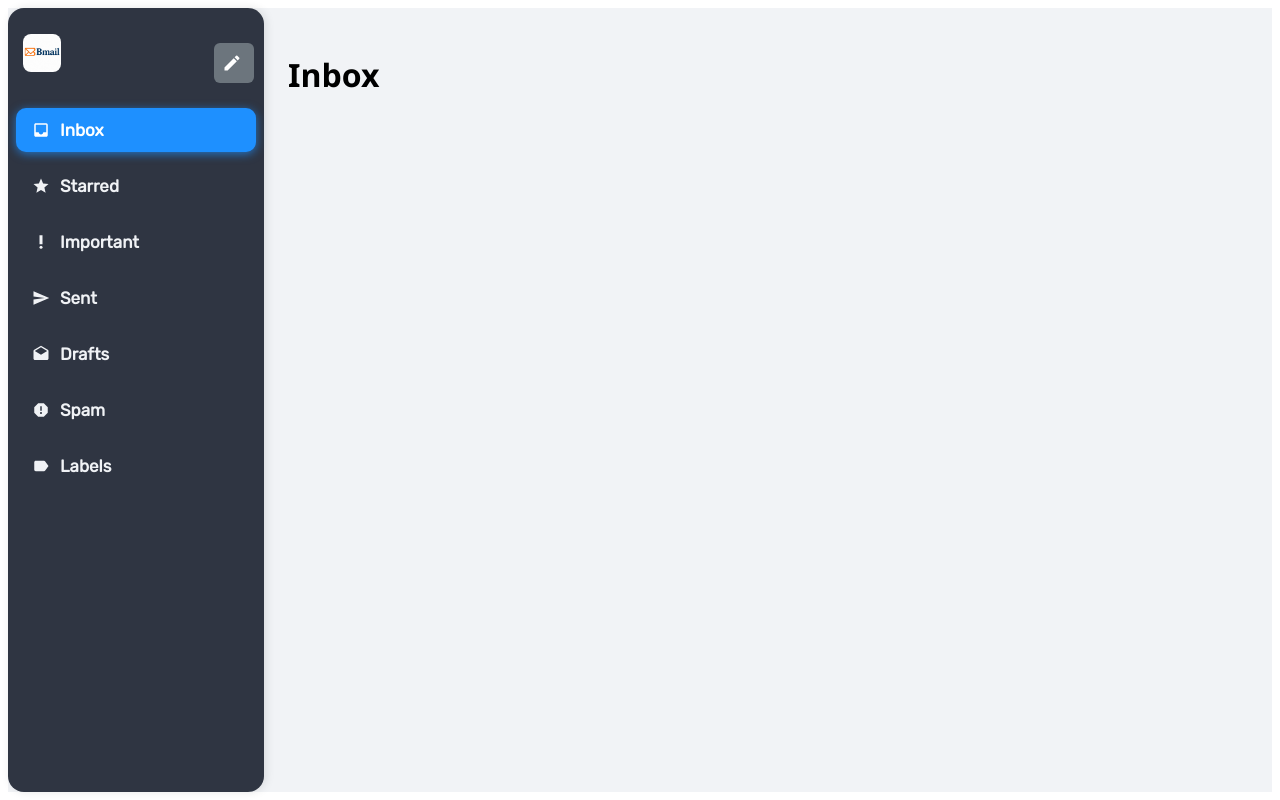
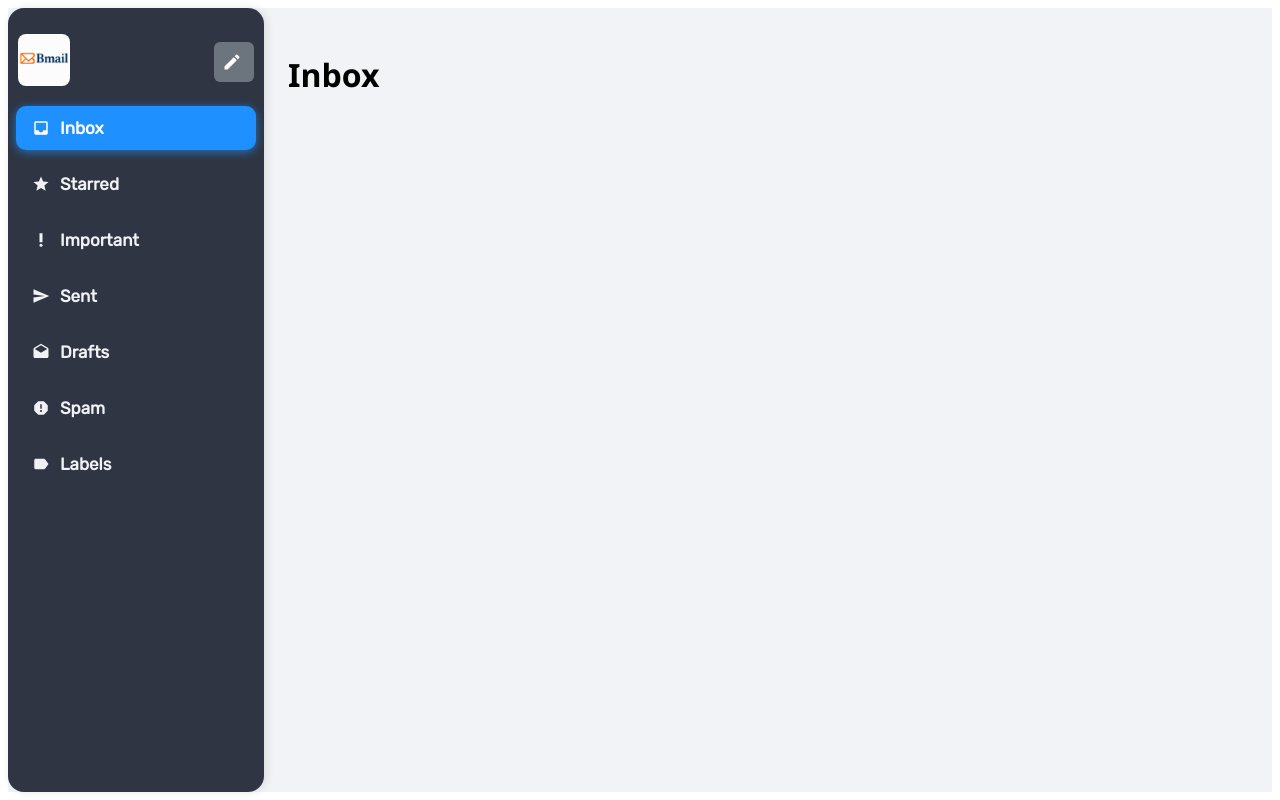
Before and after one commit to itaisalman/Bmail, a React (Create React App) app in the folder client_side/: page /main/inbox in a window 1280 px wide. Built offline with nearby package versions, Linux system fonts and the light colour scheme; sample sign-in values are in the browser's storage; a web font is replaced by a local one.

Commit message:
Minor change in logo

```diff
--- a/client_side/src/components/Sidebar/Sidebar.css
+++ b/client_side/src/components/Sidebar/Sidebar.css
@@ -15,12 +15,11 @@
 
 .logo-container {
   text-align: center;
-  padding-bottom: 16px;
 }
 
 .logo {
-  max-height: 48px;
-  max-width: 80%;
+  max-height: 52px;
+  max-width: 100%;
   border-radius: 8px;
   transition: transform 0.25s ease-in-out;
 }
```
